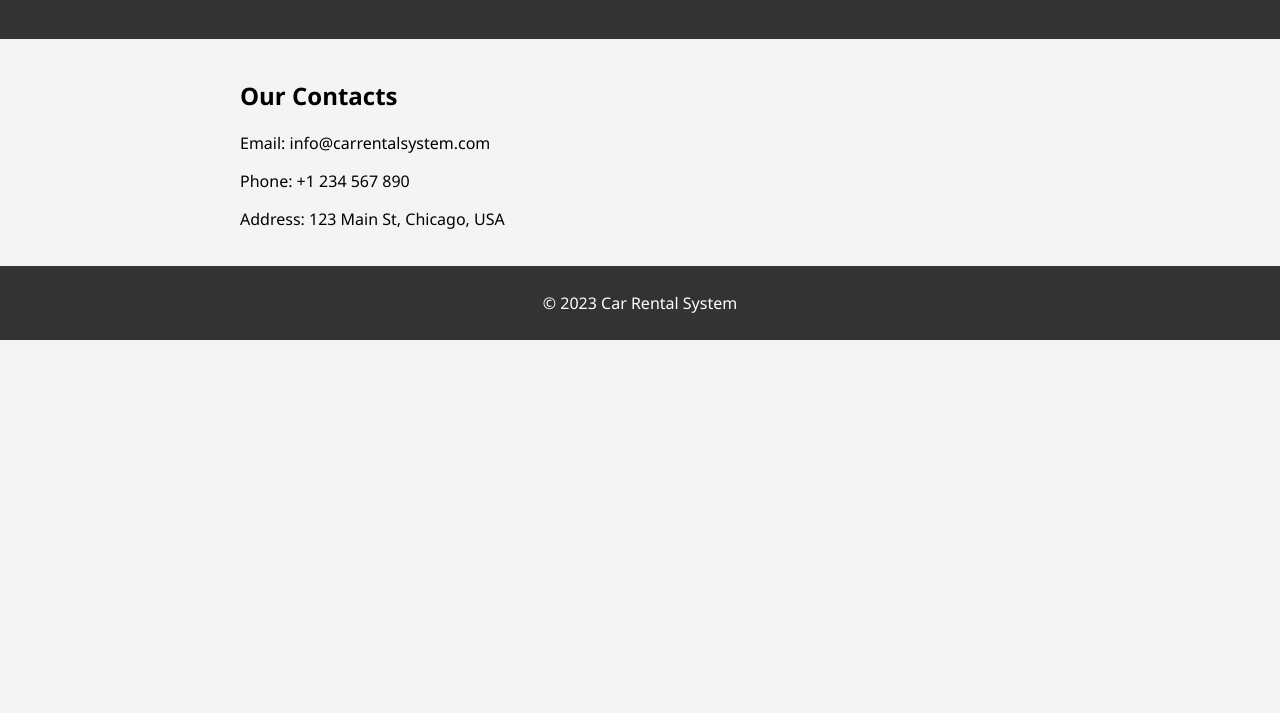
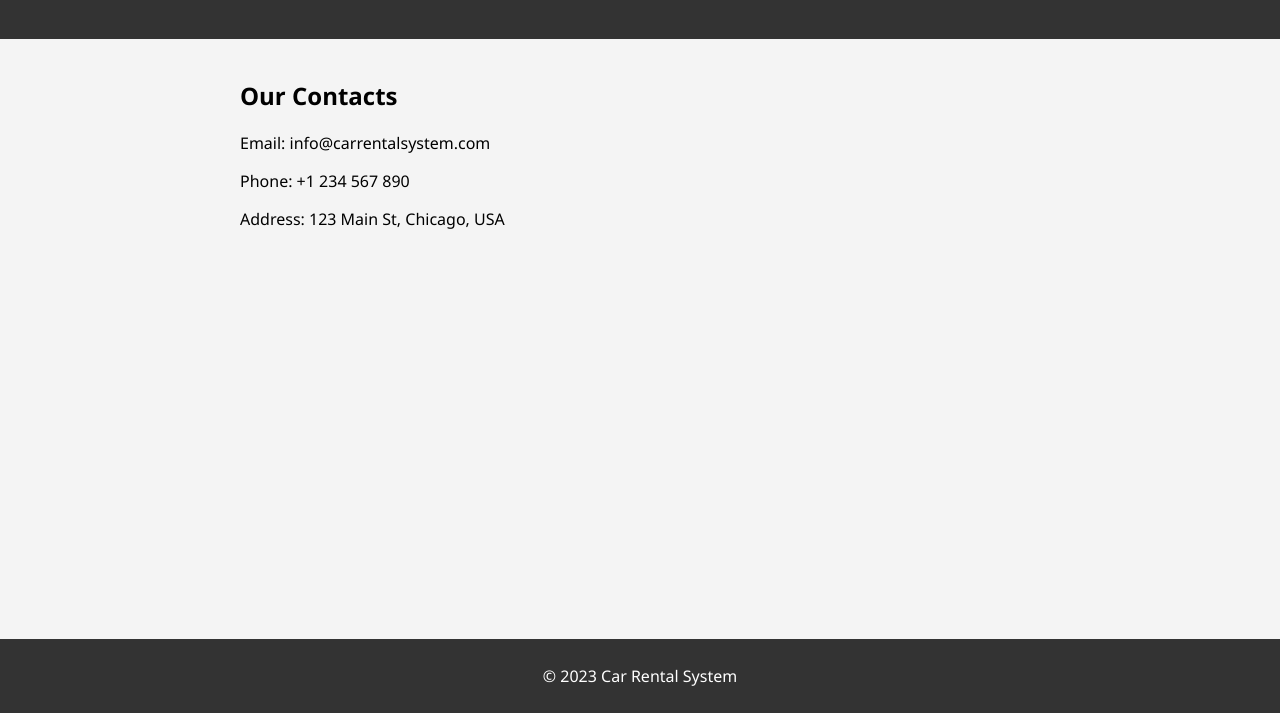
Before and after one commit to Kirollos-Saad/Car-Rental-System, a plain HTML site: page contact.html in a window 1280 px wide. Shown: the part 87-800 px from the top of the page. Drawn offline with Linux system fonts and the light colour scheme.

Commit message:
making admin initial design

```diff
--- a/style.css
+++ b/style.css
@@ -28,7 +28,9 @@ nav a {
     margin: 0 10px;
 }
 
-
+main {
+    flex: 1 0 auto;
+}
 
 section {
     padding: 20px;
```
Also changed, not shown: home.html (+3 -2 lines).
